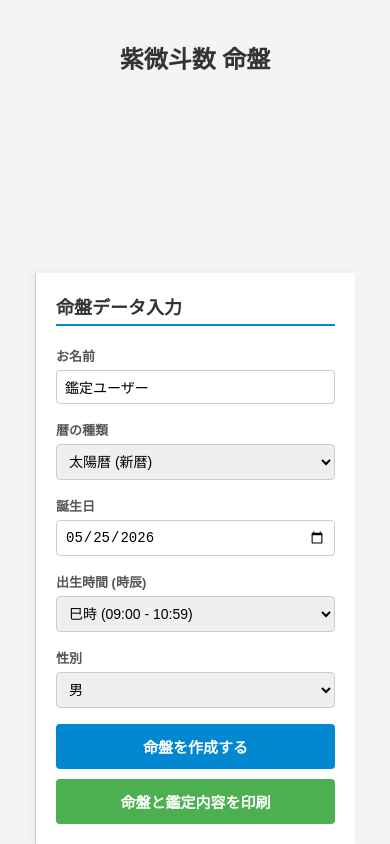
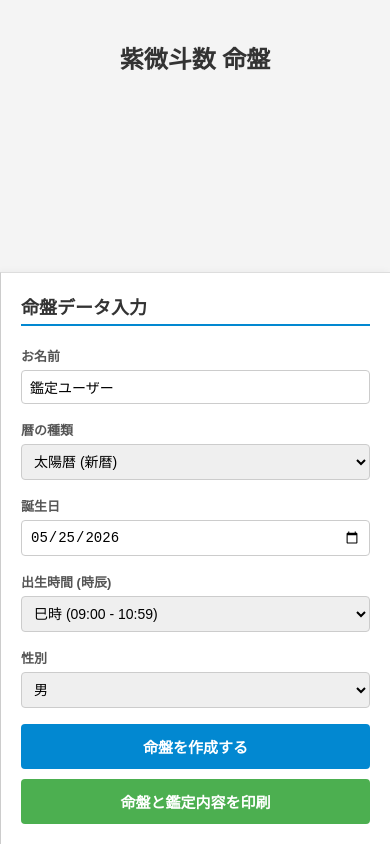
Before and after one commit to nais0001/shibitousu-app, a website built with Vite: page index.html in a window 390 px wide. Built offline with nearby package versions, Linux system fonts and the light colour scheme; files whose address does not match are found by name; what iztro would draw is missing.

Commit message:
スマホ表示対応

```diff
--- a/index.html
+++ b/index.html
@@ -1,18 +1,113 @@
 <!DOCTYPE html>
 <html lang="ja">
 <head>
-  <script type="module" src="/@vite/client"></script>
   <meta charset="UTF-8">
+  <meta name="viewport" content="width=device-width, initial-scale=1.0">
   <title>紫微斗数 命盤作成アプリ</title>
+  <style>
+    /* -----------------------------------------
+       💻 パソコン向けの基本レイアウト（横並び）
+       ----------------------------------------- */
+    .app-layout {
+      display: flex;
+      flex-direction: row;
+      width: 100%;
+      min-height: 100vh;
+      box-sizing: border-box;
+    }
+
+    /* 左側：メインコンテンツ（命盤・鑑定書） */
+    .main-content {
+      flex: 1;
+      padding: 20px;
+      box-sizing: border-box;
+    }
+
+    /* 右側：データ入力サイドバー */
+    #sidebar {
+      width: 320px;
+      min-width: 320px;
+      background-color: #f5f5f5;
+      padding: 20px;
+      box-sizing: border-box;
+      border-left: 1px solid #ddd;
+    }
+
+    .form-group {
+      margin-bottom: 15px;
+    }
+
+    .form-group label {
+      display: block;
+      margin-bottom: 5px;
+      font-weight: bold;
+    }
+
+    .form-group input, .form-group select, #reading-text {
+      width: 100%;
+      padding: 8px;
+      box-sizing: border-box;
+      border: 1px solid #ccc;
+      border-radius: 4px;
+    }
+
+    button {
+      padding: 10px;
+      border: none;
+      border-radius: 4px;
+      cursor: pointer;
+      font-weight: bold;
+    }
+
+    /* -----------------------------------------
+       📱 スマホ向けのレスポンシブ対応（縦並び）
+       ----------------------------------------- */
+    @media (max-width: 768px) {
+      .app-layout {
+        flex-direction: column; /* 横並びから「縦並び」に変更 */
+      }
+
+      /* 命盤エリアを上に配置し、横幅をいっぱいに広げる */
+      .main-content {
+        width: 100%;
+        order: 1; /* 命盤を最初（上）にする */
+        padding: 10px;
+      }
+
+      /* 入力パネル（サイドバー）を下に回り込ませる */
+      #sidebar {
+        width: 100%;
+        min-width: 100%;
+        order: 2; /* 入力パネルを後（下）にする */
+        border-left: none;
+        border-top: 1px solid #ddd;
+        padding: 20px 10px;
+      }
+
+      /* 命盤（グリッド）がスマホ画面からはみ出る場合は横スクロール可能にする防御策 */
+      #chart-container {
+        width: 100%;
+        overflow-x: auto;
+      }
+
+      #chart {
+        min-width: 600px; /* 命盤の形が潰れないよう最小幅を確保（必要に応じて調整） */
+      }
+    }
+
+    /* 印刷用設定（既存のクラス名維持用） */
+    @media print {
+      .no-print { display: none !important; }
+      .print-only-text { display: block !important; }
+    }
+  </style>
 </head>
 <body>
 
 <div class="app-layout">
 
   <div class="main-content">
-
     <div class="main-content print-unlocked">
-
       <div id="chart-container">
         <h1>紫微斗数 命盤</h1>
         <div id="chart" class="grid"></div>
@@ -23,8 +118,8 @@
         <textarea id="reading-text" rows="15"></textarea>
         <div id="print-reading-text" class="print-only-text"></div>
       </div>
-
-  </div></div>
+    </div>
+  </div>
 
   <div id="sidebar" class="no-print">
     <h2>命盤データ入力</h2>
```
Lines whose indentation alone changed are shown as unchanged.
